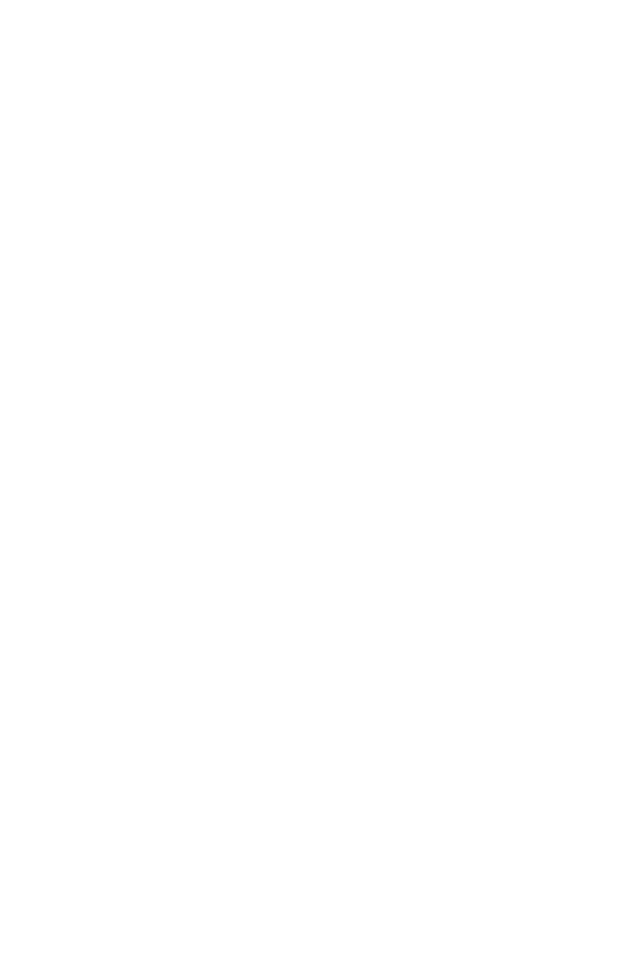
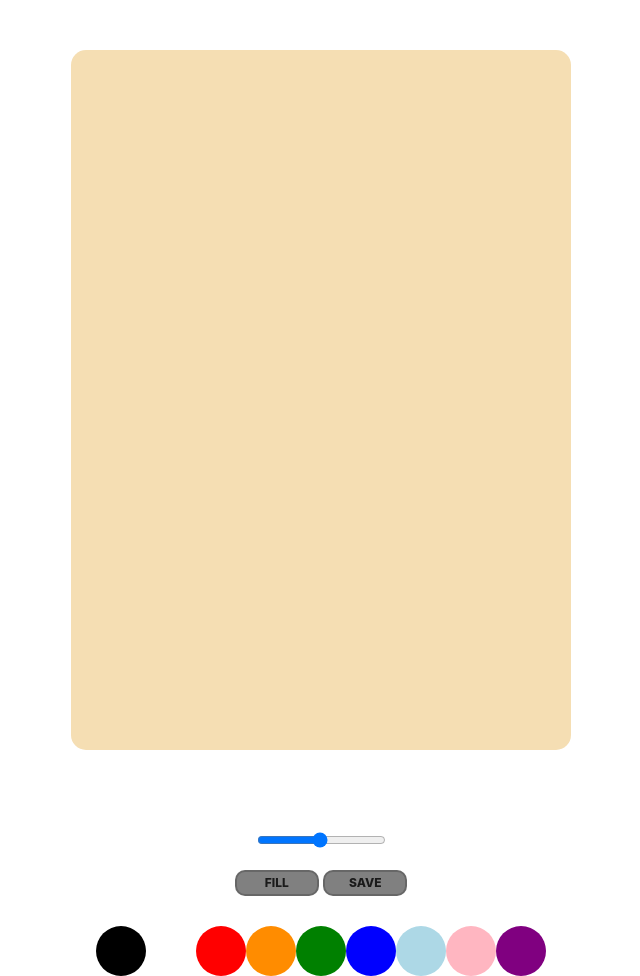
Before and after one commit to KSCH1117/paintjs, a plain HTML site: page index.html in a window 1280 px wide. Shown: the whole page, without its empty margins (319-959 px from the left). Before the commit the page ends 800 px from the top, so only its background shows below. Drawn offline with Linux system fonts and the light colour scheme.

Commit message:
css finished

```diff
--- a/index.html
+++ b/index.html
@@ -7,7 +7,32 @@
     <link rel="stylesheet" href="styles.css">
 </head>
 <body>
-
+    <canvas id="jsCanvas" class="canvas"></canvas>
+    <div class="controls">
+        <div class="controls__range">
+            <input type="range"
+             id="jsRange"
+              min="0.1"
+               max="5.0"
+                value="2.5"
+                 step="0.1">
+        </div>
+        <div class="controls__btns">
+            <button id="jsMode">Fill</button>
+            <button id="jsSave">Save</button>
+        </div>
+        <div class="controls__colors" id="jsColors">
+            <div class="controls__color" style="background-color: black;"></div>
+            <div class="controls__color" style="background-color: white;"></div>
+            <div class="controls__color" style="background-color: red;"></div>
+            <div class="controls__color" style="background-color: darkorange;"></div>
+            <div class="controls__color" style="background-color: green;"></div>
+            <div class="controls__color" style="background-color: blue;"></div>
+            <div class="controls__color" style="background-color: lightblue;"></div>
+            <div class="controls__color" style="background-color: lightpink;"></div>
+            <div class="controls__color" style="background-color: purple;"></div>
+        </div>
+    </div>
     <script src="app.js"></script>
 </body>
 </html>
--- /dev/null
+++ b/reset.css
@@ -0,0 +1,132 @@
+/**
+ * /* http://meyerweb.com/eric/tools/css/reset/
+ *    v2.0 | 20110126
+ *    License: none (public domain)
+ *
+ * @format
+ */
+
+html,
+body,
+div,
+span,
+applet,
+object,
+iframe,
+h1,
+h2,
+h3,
+h4,
+h5,
+h6,
+p,
+blockquote,
+pre,
+a,
+abbr,
+acronym,
+address,
+big,
+cite,
+code,
+del,
+dfn,
+em,
+img,
+ins,
+kbd,
+q,
+s,
+samp,
+small,
+strike,
+strong,
+sub,
+sup,
+tt,
+var,
+b,
+u,
+i,
+center,
+dl,
+dt,
+dd,
+ol,
+ul,
+li,
+fieldset,
+form,
+label,
+legend,
+table,
+caption,
+tbody,
+tfoot,
+thead,
+tr,
+th,
+td,
+article,
+aside,
+canvas,
+details,
+embed,
+figure,
+figcaption,
+footer,
+header,
+hgroup,
+menu,
+nav,
+output,
+ruby,
+section,
+summary,
+time,
+mark,
+audio,
+video {
+  margin: 0;
+  padding: 0;
+  border: 0;
+  font-size: 100%;
+  font: inherit;
+  vertical-align: baseline;
+}
+/* HTML5 display-role reset for older browsers */
+article,
+aside,
+details,
+figcaption,
+figure,
+footer,
+header,
+hgroup,
+menu,
+nav,
+section {
+  display: block;
+}
+body {
+  line-height: 1;
+}
+ol,
+ul {
+  list-style: none;
+}
+blockquote,
+q {
+  quotes: none;
+}
+blockquote:before,
+blockquote:after,
+q:before,
+q:after {
+  content: "";
+  content: none;
+}
+table {
+  border-collapse: collapse;
+  border-spacing: 0;
+}
--- a/styles.css
+++ b/styles.css
@@ -0,0 +1,56 @@
+/** @format */
+
+@import "reset.css";
+body {
+  font-family: -apple-system, BlinkMacSystemFont, "Segoe UI", Roboto, Oxygen,
+    Ubuntu, Cantarell, "Open Sans", "Helvetica Neue", sans-serif;
+  display: flex;
+  flex-direction: column;
+  align-items: center;
+  padding-top: 50px;
+}
+.canvas {
+  width: 500px;
+  height: 700px;
+  background-color: wheat;
+  border-radius: 15px;
+}
+.controls {
+  margin-top: 80px;
+  display: flex;
+  flex-direction: column;
+  align-items: center;
+}
+.controls .controls__btns {
+  margin-bottom: 30px;
+}
+.controls__btns button {
+  all: unset;
+  cursor: pointer;
+  background-color: gray;
+  padding: 5px 0px;
+  width: 80px;
+  text-align: center;
+  border-radius: 10px;
+  border: 2px solid rgba(0, 0, 0, 0.2);
+  color: rgba(0, 0, 0, 0.8);
+  text-transform: uppercase;
+  font-weight: 800;
+  font-size: 12px;
+}
+.controls__btns button:active {
+  transform: scale(0.98);
+}
+.controls .controls__colors {
+  display: flex;
+}
+
+.controls__colors .controls__color {
+  width: 50px;
+  height: 50px;
+  border-radius: 25px;
+  cursor: pointer;
+}
+.controls .controls__range {
+  margin-bottom: 20px;
+}
```
